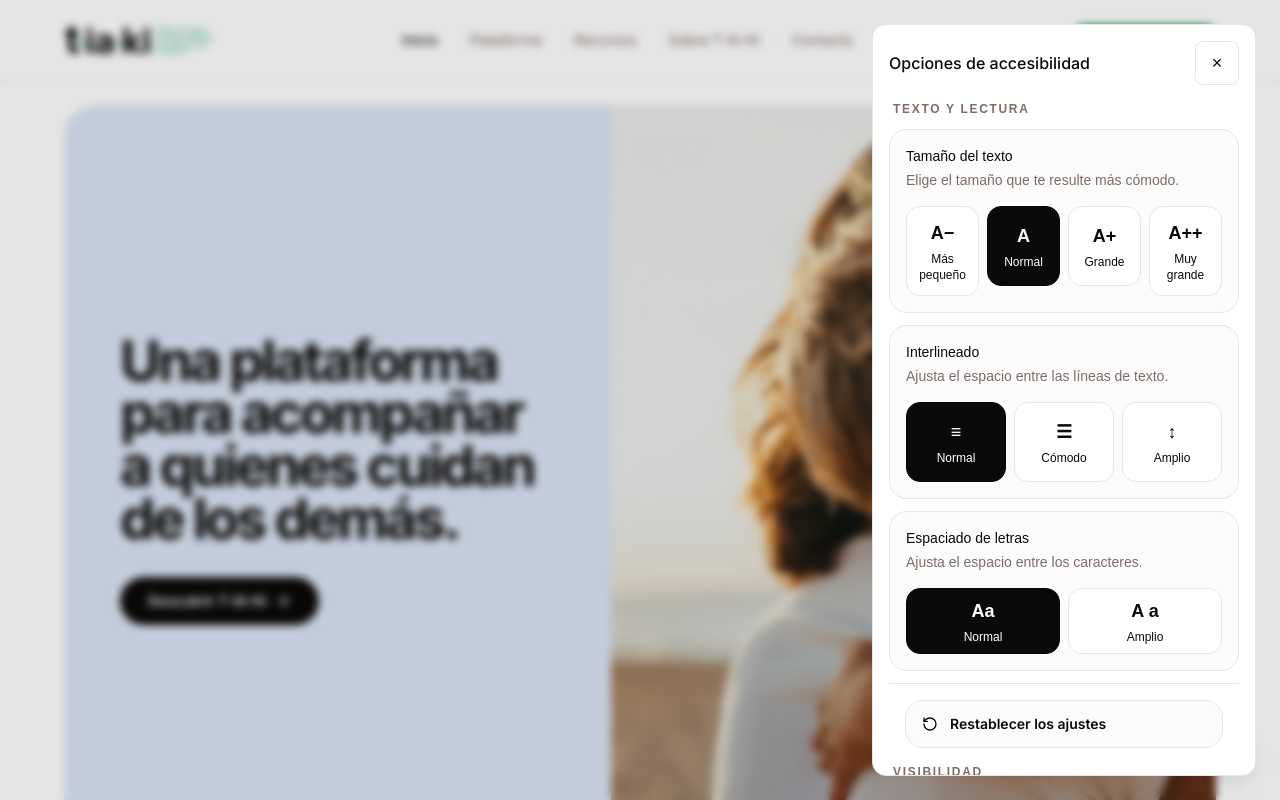
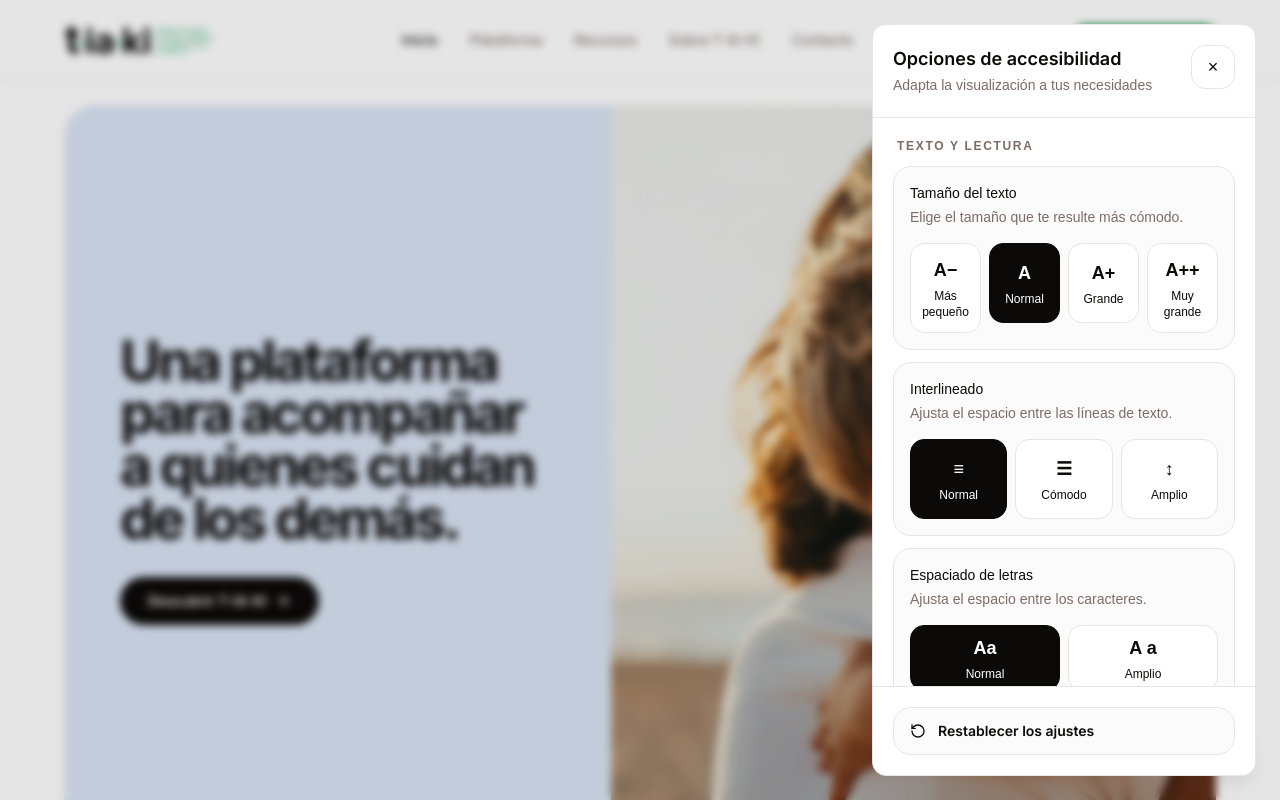
Before and after one commit to StudioFabrique/tiaki-website, a Next.js app: page /es in a window 1280 px wide. Both pictures are taken after a click on the button "Aa". Shown: the top 800 px of the page. Built offline with nearby package versions, Linux system fonts and the light colour scheme.

Commit message:
feat(accessibility): add high contrast mode

```diff
--- a/components/accessibility/AccessibilityPanel.tsx
+++ b/components/accessibility/AccessibilityPanel.tsx
@@ -1,4 +1,7 @@
 "use client"
+
+import Link from "next/link"
+import { RotateCcw } from "lucide-react"
 
 import {
   DrawerClose,
@@ -7,21 +10,23 @@ import {
   DrawerTitle,
 } from "@/components/ui/drawer"
 
-import { RotateCcw } from "lucide-react"
 import { useAccessibility } from "./AccessibilityProvider"
 
 import {
   TextScaleControl,
   type TextScaleControlContent,
 } from "@/components/accessibility/controls/TextScaleControl"
+
 import {
   LineSpacingControl,
   type LineSpacingControlContent,
 } from "@/components/accessibility/controls/LineSpacingControl"
+
 import {
   LetterSpacingControl,
   type LetterSpacingControlContent,
 } from "@/components/accessibility/controls/LetterSpacingControl"
+
 import {
   HighContrastControl,
   type HighContrastControlContent,
@@ -29,95 +34,223 @@ import {
 
 type AccessibilityPanelProps = {
   id: string
+
   title: string
+  description: string
+
   closeLabel: string
   resetLabel: string
+
   textSectionTitle: string
+  visibilitySectionTitle: string
 
   textScaleContent: TextScaleControlContent
-
   lineSpacingContent: LineSpacingControlContent
   letterSpacingContent: LetterSpacingControlContent
+  highContrastContent: HighContrastControlContent
 
-  visibilitySectionTitle: string
-  highContrastContent: HighContrastControlContent
+  accessibilityStatementLabel?: string
+  accessibilityStatementHref?: string
 }
 
 export function AccessibilityPanel({
   id,
   title,
+  description,
   closeLabel,
   resetLabel,
   textSectionTitle,
+  visibilitySectionTitle,
   textScaleContent,
   lineSpacingContent,
   letterSpacingContent,
-  visibilitySectionTitle,
   highContrastContent,
+  accessibilityStatementLabel,
+  accessibilityStatementHref,
 }: AccessibilityPanelProps) {
   const { resetPreferences } = useAccessibility()
+
   return (
     <DrawerContent
       id={id}
-      className="rounded-xl border [--drawer-height:75dvh] [--drawer-inset:8px] after:hidden sm:[--drawer-content-width:24rem] sm:[--drawer-height:auto] sm:[--drawer-inset:24px]"
+      className="
+        overflow-hidden
+        rounded-xl
+        border
+        [--drawer-height:75dvh]
+        [--drawer-inset:8px]
+        after:hidden
+        sm:[--drawer-content-width:24rem]
+        sm:[--drawer-height:auto]
+        sm:[--drawer-inset:24px]
+      "
     >
-      <DrawerHeader className="flex-row items-center justify-between gap-4">
-        <DrawerTitle>{title}</DrawerTitle>
+      {/* =====================================================
+          HEADER
+         ===================================================== */}
+
+      <DrawerHeader className="shrink-0 border-b border-border p-4 sm:p-5">
+        <div className="flex items-start justify-between gap-4">
+          <div className="min-w-0">
+            <DrawerTitle className="font-heading text-lg font-semibold text-foreground">
+              {title}
+            </DrawerTitle>
+
+            <p className="text-sm leading-6 text-muted-foreground">
+              {description}
+            </p>
+          </div>
 
           <DrawerClose
             render={
               <button
                 type="button"
                 aria-label={closeLabel}
-              className="flex h-11 w-11 shrink-0 items-center justify-center rounded-md border border-border text-lg hover:bg-muted focus-visible:ring-2 focus-visible:ring-ring focus-visible:ring-offset-2 focus-visible:outline-none"
+                className="
+                  flex size-11 shrink-0 items-center justify-center
+                  rounded-xl border border-border
+                  text-lg text-foreground
+                  transition-colors
+                  hover:bg-muted
+                  focus-visible:outline-none
+                  focus-visible:ring-2
+                  focus-visible:ring-ring
+                  focus-visible:ring-offset-2
+                "
               >
                 <span aria-hidden="true">×</span>
               </button>
             }
           />
+        </div>
       </DrawerHeader>
-      <div className="min-h-0 flex-1 overflow-y-auto p-4">
+
+      {/* =====================================================
+          SCROLLABLE CONTENT
+         ===================================================== */}
+
+      <div className="min-h-0 flex-1 overflow-y-auto">
+        <div className="space-y-8 p-4 sm:p-5">
+          {/* =================================================
+              TEXTE ET LECTURE
+             ================================================= */}
+
           <section
             aria-labelledby={`${id}-text-reading-title`}
             className="space-y-3"
           >
             <h3
               id={`${id}-text-reading-title`}
-            className="px-1 text-xs font-semibold tracking-[0.14em] text-muted-foreground uppercase"
+              className="
+                px-1
+                text-xs
+                font-semibold
+                tracking-[0.14em]
+                text-muted-foreground
+                uppercase
+              "
             >
               {textSectionTitle}
             </h3>
 
+            <div className="space-y-3">
               <TextScaleControl content={textScaleContent} />
+
               <LineSpacingControl content={lineSpacingContent} />
+
               <LetterSpacingControl content={letterSpacingContent} />
-
-          {/* Accessibility ResetButton  */}
-          <div className="shrink-0 border-t border-border p-4">
-            <button
-              type="button"
-              onClick={resetPreferences}
-              className="flex min-h-12 w-full items-center gap-3 rounded-2xl border border-border bg-muted/30 px-4 py-3 text-left font-heading text-sm font-semibold transition-colors hover:bg-muted focus-visible:ring-2 focus-visible:ring-ring focus-visible:ring-offset-2 focus-visible:outline-none"
-            >
-              <RotateCcw aria-hidden="true" className="size-4 shrink-0" />
-
-              <span>{resetLabel}</span>
-            </button>
             </div>
           </section>
+
+          {/* =================================================
+              VISIBILITÉ
+             ================================================= */}
+
           <section
             aria-labelledby={`${id}-visibility-title`}
             className="space-y-3"
           >
             <h3
               id={`${id}-visibility-title`}
-            className="px-1 text-xs font-semibold tracking-[0.14em] text-muted-foreground uppercase"
+              className="
+                px-1
+                text-xs
+                font-semibold
+                tracking-[0.14em]
+                text-muted-foreground
+                uppercase
+              "
             >
               {visibilitySectionTitle}
             </h3>
 
+            <div className="space-y-3">
               <HighContrastControl content={highContrastContent} />
+            </div>
           </section>
+        </div>
+      </div>
+
+      {/* =====================================================
+          FOOTER
+         ===================================================== */}
+
+      <div className="shrink-0 border-t border-border bg-background p-4 sm:p-5">
+        <div className="space-y-2">
+          <button
+            type="button"
+            onClick={resetPreferences}
+            className="
+              flex min-h-12 w-full items-center gap-3
+              rounded-2xl
+              border border-border
+              bg-muted/30
+              px-4 py-3
+              text-left
+              font-heading
+              text-sm
+              font-semibold
+              text-foreground
+              transition-colors
+              hover:bg-muted
+              focus-visible:outline-none
+              focus-visible:ring-2
+              focus-visible:ring-ring
+              focus-visible:ring-offset-2
+            "
+          >
+            <RotateCcw
+              aria-hidden="true"
+              className="size-4 shrink-0"
+            />
+
+            <span>{resetLabel}</span>
+          </button>
+
+          {accessibilityStatementLabel &&
+            accessibilityStatementHref && (
+              <Link
+                href={accessibilityStatementHref}
+                className="
+                  flex min-h-10 items-center
+                  rounded-xl
+                  px-4
+                  font-heading
+                  text-sm
+                  font-medium
+                  text-muted-foreground
+                  transition-colors
+                  hover:bg-muted
+                  hover:text-foreground
+                  focus-visible:outline-none
+                  focus-visible:ring-2
+                  focus-visible:ring-ring
+                "
+              >
+                {accessibilityStatementLabel}
+              </Link>
+            )}
+        </div>
       </div>
     </DrawerContent>
   )
--- a/components/accessibility/AccessibilityWidget.tsx
+++ b/components/accessibility/AccessibilityWidget.tsx
@@ -14,6 +14,7 @@ type AccessibilityWidgetContent = {
   }
   panel: {
     title: string
+    description: string
     close: string
     reset: string
     sections: {
@@ -103,6 +104,7 @@ export function AccessibilityWidget({ content }: AccessibilityWidgetProps) {
       <AccessibilityPanel
         id={ACCESSIBILITY_PANEL_ID}
         title={content.panel.title}
+        description={content.panel.description}
         closeLabel={content.panel.close}
         resetLabel={content.panel.reset}
         textSectionTitle={content.panel.sections.textAndReading.title}
--- a/components/home/HomeWhy.tsx
+++ b/components/home/HomeWhy.tsx
@@ -59,7 +59,7 @@ export function HomeWhy({
               >
                 <span
                   aria-hidden="true"
-                  className="font-heading text-sm font-semibold tracking-[0.08em] text-foreground/40"
+                  className="font-heading text-sm font-semibold tracking-[0.08em] text-muted-foreground"
                 >
                   {String(index + 1).padStart(2, "0")}
                 </span>
--- a/components/resources/ResourceCard.tsx
+++ b/components/resources/ResourceCard.tsx
@@ -152,7 +152,7 @@ export function ResourceCard({
           {visibleTopics.map((topic) => (
             <span
               key={topic}
-              className="inline-flex min-h-7 max-w-full items-center rounded-full bg-muted px-3 py-1.5 text-center text-xs leading-snug font-medium whitespace-normal text-foreground/65"
+              className="inline-flex min-h-7 max-w-full items-center rounded-full bg-muted px-3 py-1.5 text-center text-xs leading-snug font-medium whitespace-normal text-muted-foreground"
             >
               {content.topics[topic]}
             </span>
--- a/components/resources/ResourcesExplorer.tsx
+++ b/components/resources/ResourcesExplorer.tsx
@@ -518,7 +518,7 @@ export function ResourcesExplorer({
                     "focus-visible:ring-2 focus-visible:ring-ring focus-visible:ring-offset-2 focus-visible:outline-none",
                     country === "spain"
                       ? "border-foreground bg-foreground text-background"
-                      : "border-foreground/15 bg-background text-foreground hover:bg-muted"
+                      : "border-border bg-background text-foreground hover:bg-muted"
                   )}
                 >
                   🇪🇸 {content.countrySelector.spain}
--- a/content/es/accessibility.json
+++ b/content/es/accessibility.json
@@ -6,6 +6,8 @@
   },
   "panel": {
     "title": "Opciones de accesibilidad",
+      "description": "Adapta la visualización a tus necesidades",
+
     "close": "Cerrar las opciones de accesibilidad",
     "reset": "Restablecer los ajustes",
     "sections": {
--- a/content/fr/accessibility.json
+++ b/content/fr/accessibility.json
@@ -6,6 +6,7 @@
   },
   "panel": {
     "title": "Options d’accessibilité",
+      "description": "Adaptez l’affichage à vos besoins",
     "close": "Fermer les options d’accessibilité",
     "reset": "Réinitialiser les réglages",
     "sections": {
```
Lines whose indentation alone changed are shown as unchanged.
